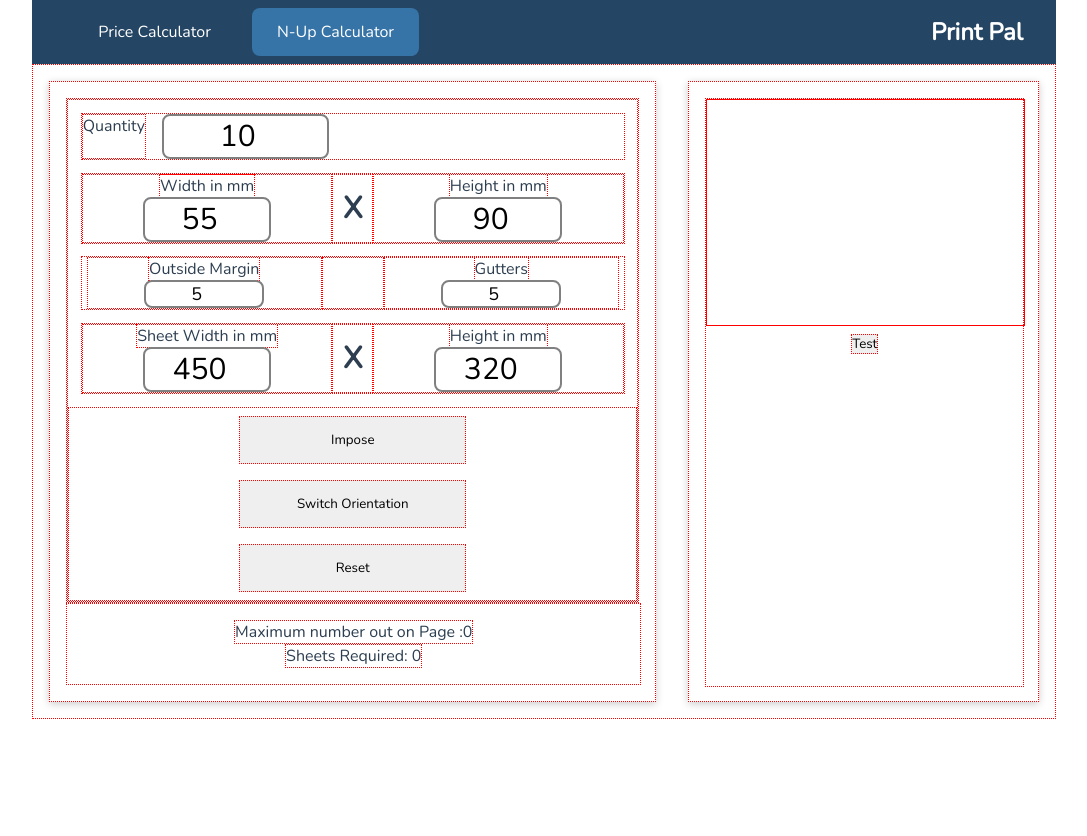
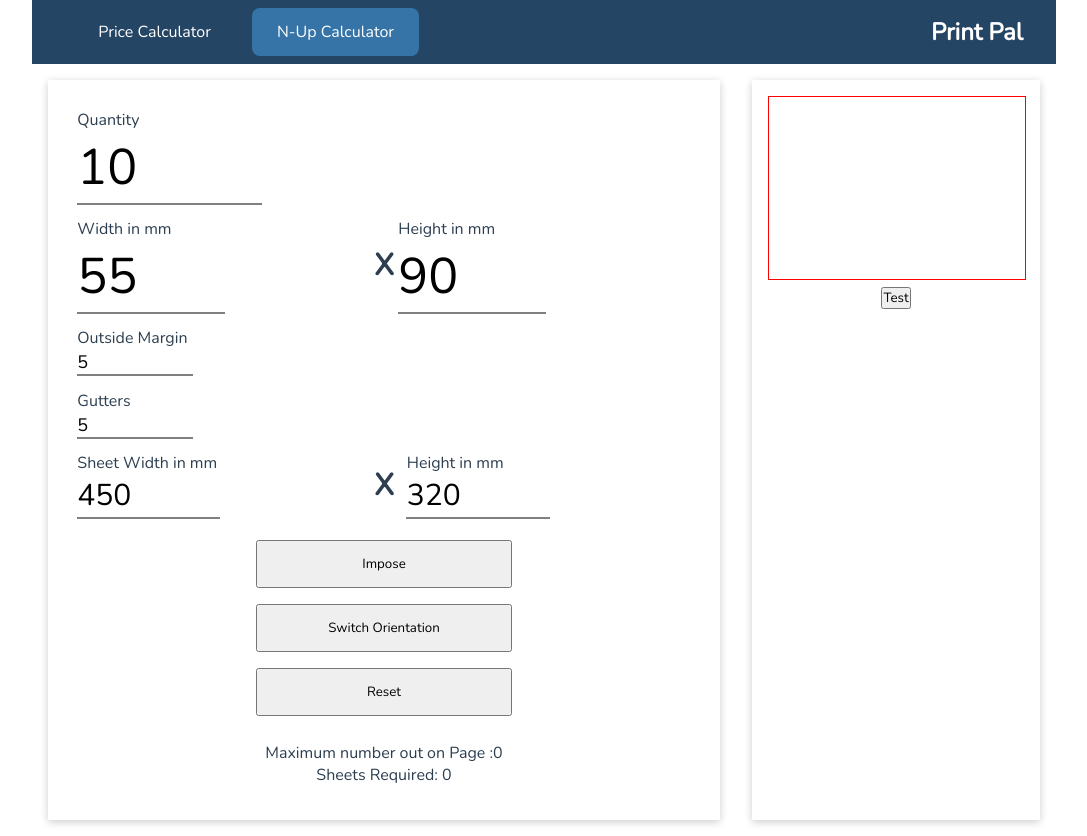
Before and after one commit to jensadria/print-pal, a Vue app: page /nup in a window 1280 px wide. Shown: the whole page, without its empty margins (96-1183 px from the left). Before the commit the page ends 800 px from the top, so only its background shows below. Built offline with nearby package versions, Linux system fonts and the light colour scheme.

Commit message:
Added some basic styling for the form

```diff
--- a/src/App.vue
+++ b/src/App.vue
@@ -23,6 +23,7 @@ export default {
   --dark-blue: #25384f;
   --mid-blue: #244564;
   --light-blue: #3674a7;
+  --very-light-blue: #adc5d8;
 }
 
 * {
--- a/src/components/nup/NupFormCalc.vue
+++ b/src/components/nup/NupFormCalc.vue
@@ -5,17 +5,19 @@
       <div id="form">
         <form @submit.prevent="imposeOnSheet">
           <div class="form-control">
-            <label for="qty">Quantity</label><br />
-            <input type="number" id="qty" v-model.number="nUpInput.qty" />
+            <div>
+              <label for="qty">Quantity</label>
+              <input type="number" id="qty" v-model.number="nUpInput.qty" />
+            </div>
           </div>
-          <div class="form-control dimensions">
+          <div class="form-control">
             <div>
-              <label for="width">Width in mm</label><br />
+              <label for="width">Width in mm</label>
               <input type="number" id="width" v-model.number="nUpInput.width" />
             </div>
             <div class="x">X</div>
             <div>
-              <label for="height">Height in mm</label><br />
+              <label for="height">Height in mm</label>
               <input
                 type="number"
                 id="height"
@@ -25,18 +27,19 @@
           </div>
 
           <!-- Margins & Gutters -->
-          <div class="form-control guttersmargins">
+          <div class="form-control">
             <div>
-              <label for="margins">Outside Margin</label><br />
+              <label for="margins">Outside Margin</label>
               <input
                 type="number"
                 id="margins"
                 v-model.number="nUpInput.margins"
               />
             </div>
-            <div class="x"></div>
+          </div>
+          <div class="form-control">
             <div>
-              <label for="gutters">Gutters</label><br />
+              <label for="gutters">Gutters</label>
               <input
                 type="number"
                 id="gutters"
@@ -48,7 +51,7 @@
           <!-- Sheet Size -->
           <div class="form-control">
             <div>
-              <label for="sheet-width">Sheet Width in mm</label><br />
+              <label for="sheet-width">Sheet Width in mm</label>
               <input
                 type="number"
                 id="sheet-width"
@@ -57,7 +60,7 @@
             </div>
             <div class="x">X</div>
             <div>
-              <label for="sheet-height">Height in mm</label><br />
+              <label for="sheet-height">Height in mm</label>
               <input
                 type="number"
                 id="sheet-height"
@@ -236,9 +239,9 @@ export default {
 </script>
 
 <style scoped>
-* {
-  border: 1px dotted red;
-}
+/* * {
+  border: 0.1px dotted red;
+} */
 .container {
   display: flex;
   justify-content: space-evenly;
@@ -249,22 +252,41 @@ export default {
   margin: 0.8rem;
 }
 
+input,
+label {
+  /* width: 100px; */
+  display: block;
+  text-align: left;
+  padding: 0.5px;
+}
+
 input {
+  display: block;
   border: 2px solid gray;
-  border-radius: 0.5rem;
+  border-top: none;
+  border-right: none;
+  border-left: none;
   font-size: 30px;
+  font-weight: medium;
 }
 
 input:focus {
   border: 2px solid var(--mid-blue);
-  border-radius: 0.5rem;
+  border-top: none;
+  border-right: none;
+  border-left: none;
+  background-color: var(--very-light-blue);
   outline: none;
 }
 
-#qty {
+#qty,
+#width,
+#height {
+  font-size: 50px;
   width: 30%;
-  text-align: center;
-  margin-left: 1rem;
+  height: 70px;
+
+  /* margin-left: 1rem; */
 }
 
 .x {
@@ -283,12 +305,7 @@ input:focus {
 #margins,
 #gutters {
   width: 50%;
-  text-align: center;
-}
-
-.guttersmargins {
-  display: flex;
-  justify-content: center;
+  text-align: left;
 }
 
 #margins,
```
